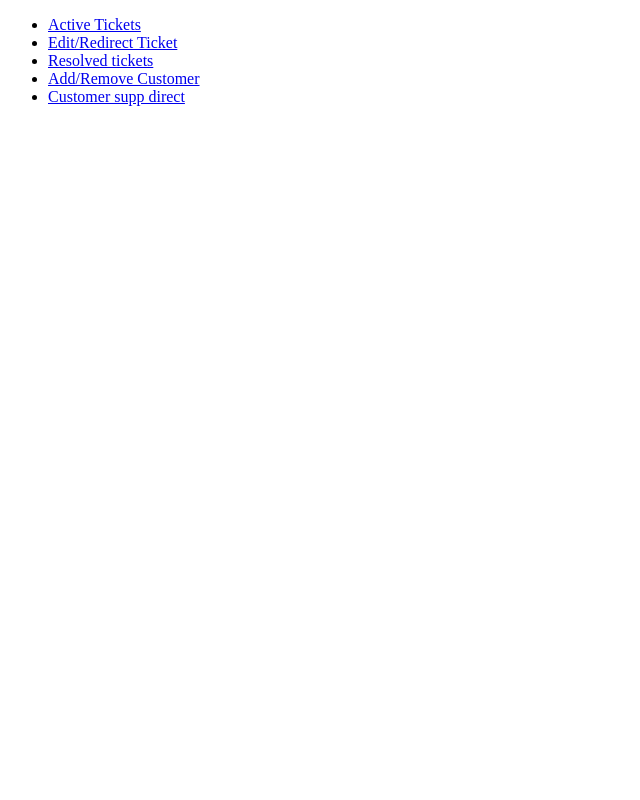
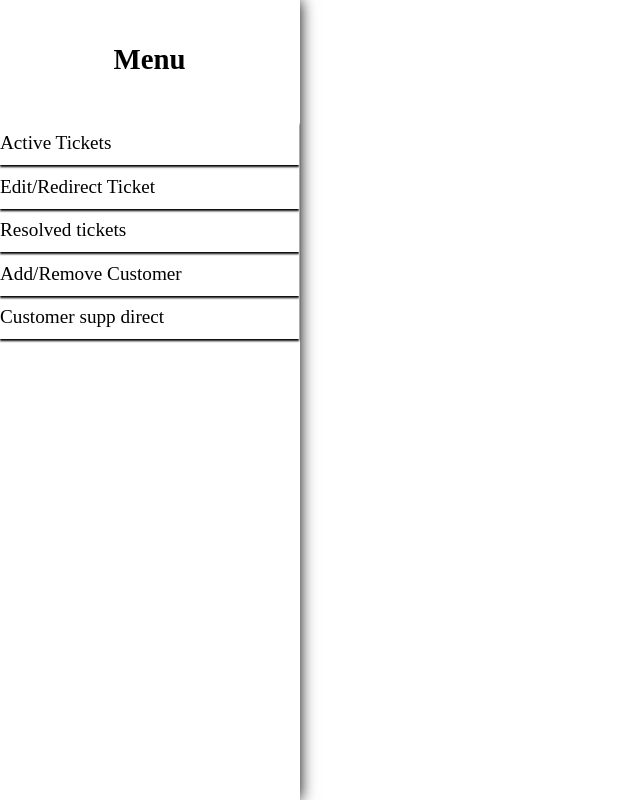
Before and after one commit to davezargar/CRM, a React (Vite) app in the folder client/: page /DefaultPage in a window 1280 px wide. Shown: the whole page, without its empty margins (0-640 px from the left). Built offline with nearby package versions, Linux system fonts and the light colour scheme.

Commit message:
styling navbar

```diff
--- /dev/null
+++ b/client/src/ActiveTickets.jsx
@@ -0,0 +1,4 @@
+function ActiveTickets(){
+    return <div><h1>Active Tickets</h1></div>
+}
+export default ActiveTickets;
--- a/client/src/NavBar.jsx
+++ b/client/src/NavBar.jsx
@@ -1,5 +1,6 @@
 import { useState } from 'react'
 import { NavLink } from "react-router";
+import "./style/NavBar.css"
 const NavLinks = {
     Admin:[
         {name: "Active Tickets", path: "/ActiveTickets"},
@@ -24,10 +25,10 @@ function NavBar()
     const [role, setRole] = useState("Admin");
 
     return (<nav>
-        <ul>
+        <ul><h1 id='Menu'>Menu</h1>
             {NavLinks[role].map((link, index) =>(
                 <li key={index}>
-                    <NavLink to={link.path}>{link.name}</NavLink>
+                    <NavLink className="Options" to={link.path}>{link.name}</NavLink>
                 </li>
             ))}
         </ul>
--- a/client/src/main.jsx
+++ b/client/src/main.jsx
@@ -2,7 +2,7 @@ import { StrictMode, useState, createContext, use, useEffect } from 'react'
 import { createRoot } from 'react-dom/client'
 import { BrowserRouter, Routes, Route, NavLink} from "react-router";
 import DefaultPage from "./DefaultPage";
-
+import ActiveTickets from './ActiveTickets';
 createRoot(document.getElementById('root')).render(
   <StrictMode>
     <App />
@@ -15,6 +15,7 @@ function App()
         <Routes>
             <Route index element={<LoginForm/>}></Route>
             <Route path="/DefaultPage" element={<DefaultPage/>}/>
+            <Route path="/ActiveTickets" element={<ActiveTickets/>}/>
         </Routes>
     </BrowserRouter>
 }
--- /dev/null
+++ b/client/src/style/NavBar.css
@@ -0,0 +1,42 @@
+body {
+    margin: 0;
+    padding: 0;
+}
+nav {
+    display: flex;
+    font-size: larger;
+    text-decoration: none;
+    max-width: 300px;
+    min-height: 100vh;
+    border-right: 1px solid 10% black;
+    box-shadow: 0 0 15px rgb(0, 0, 0);
+}
+
+ul {
+    flex-wrap: nowrap;
+    padding-left: 0;
+    position: relative;
+    width: 299px;
+    display: grid;
+grid-template-columns: repeat(auto-fit, minmax(150px, 1fr));
+    list-style-type: none;
+    height: 40vh;
+    flex-direction: column;
+    justify-content: space-between;
+    text-align: center;
+}
+
+.Options {
+    display: flex;
+    text-decoration: none;
+    height: 100%;
+    border-bottom: 1px solid 0 black;
+    box-shadow: 0 2px 2px rgb(0, 0, 0);
+    align-items: center;
+    justify-items: center;
+    color: black;
+}
+
+#menu {
+    position: absolute;
+}
```
